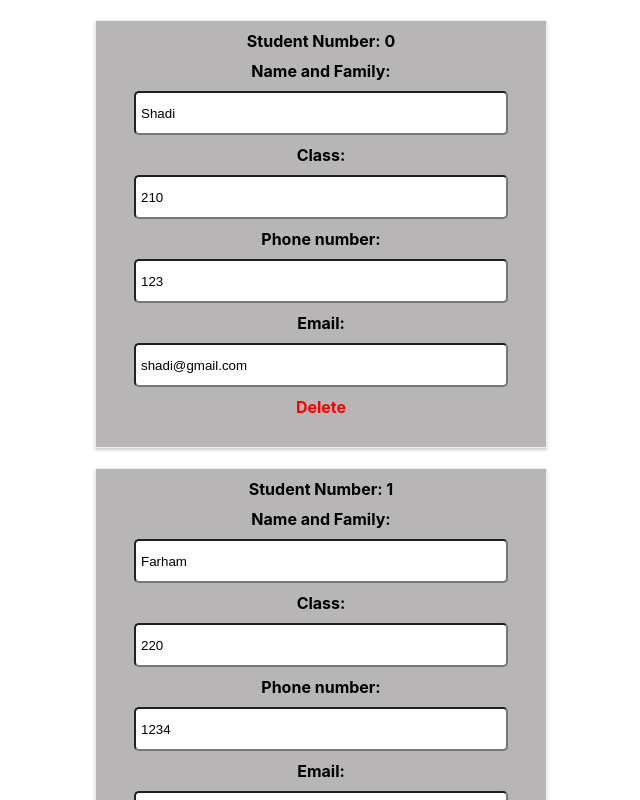
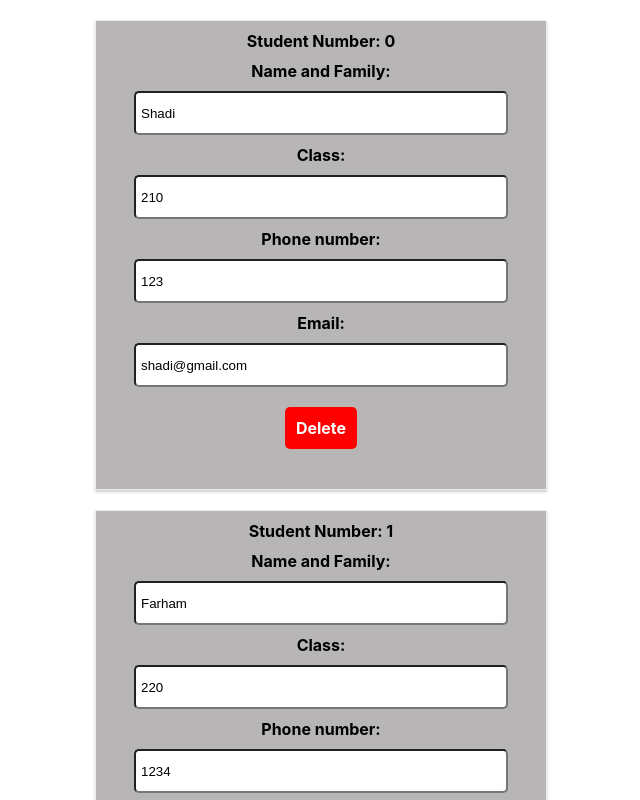
Before and after one commit to ShadiShayan92/ListOfStudents, a React (Create React App) app: page / in a window 1280 px wide. Shown: the top 800 px of the page, without its empty margins (319-959 px from the left). Built offline with nearby package versions, Linux system fonts and the light colour scheme.

Commit message:
Design delete button

```diff
--- a/src/components/Students/Student/Student.js
+++ b/src/components/Students/Student/Student.js
@@ -1,5 +1,6 @@
 import React from "react";
 import "./Students.css";
+import Button from "../../UI/button/button";
 
 const Student = (props) => {
   return (
@@ -34,8 +35,13 @@ const Student = (props) => {
         onChange={props.emailChanged}
       ></input>
 
-      <label style={{ color: "red" }} onClick={props.deleted}>
+      {/* <label style={{ color: "red" }} onClick={props.deleted}>
         Delete
+      </label> */}
+      <label>
+        <Button btnType="danger" clicker={props.deleted}>
+          Delete
+        </Button>
       </label>
     </div>
   );
--- /dev/null
+++ b/src/components/UI/button/button.css
@@ -0,0 +1,19 @@
+.Button {
+  background-color: transparent;
+  border: 1px solid transparent;
+  color: white;
+  cursor: pointer;
+  font: inherit;
+  padding: 10px;
+  margin: 10px;
+  border-radius: 5px;
+  font-weight: bold;
+}
+
+.Danger {
+  background-color: red;
+}
+
+.Success {
+  background-color: green;
+}
--- /dev/null
+++ b/src/components/UI/button/button.js
@@ -0,0 +1,22 @@
+import React from "react";
+import "./button.css";
+const Button = (props) => {
+  let classes = ["Button"];
+  switch (props.btnType) {
+    case "danger":
+      classes.push("Danger");
+      break;
+    case "success":
+      classes.push("Success");
+      break;
+    default:
+      break;
+  }
+  return (
+    <button className={classes.join(" ")} onClick={props.clicker}>
+      {props.children}
+    </button>
+  );
+};
+
+export default Button;
```
